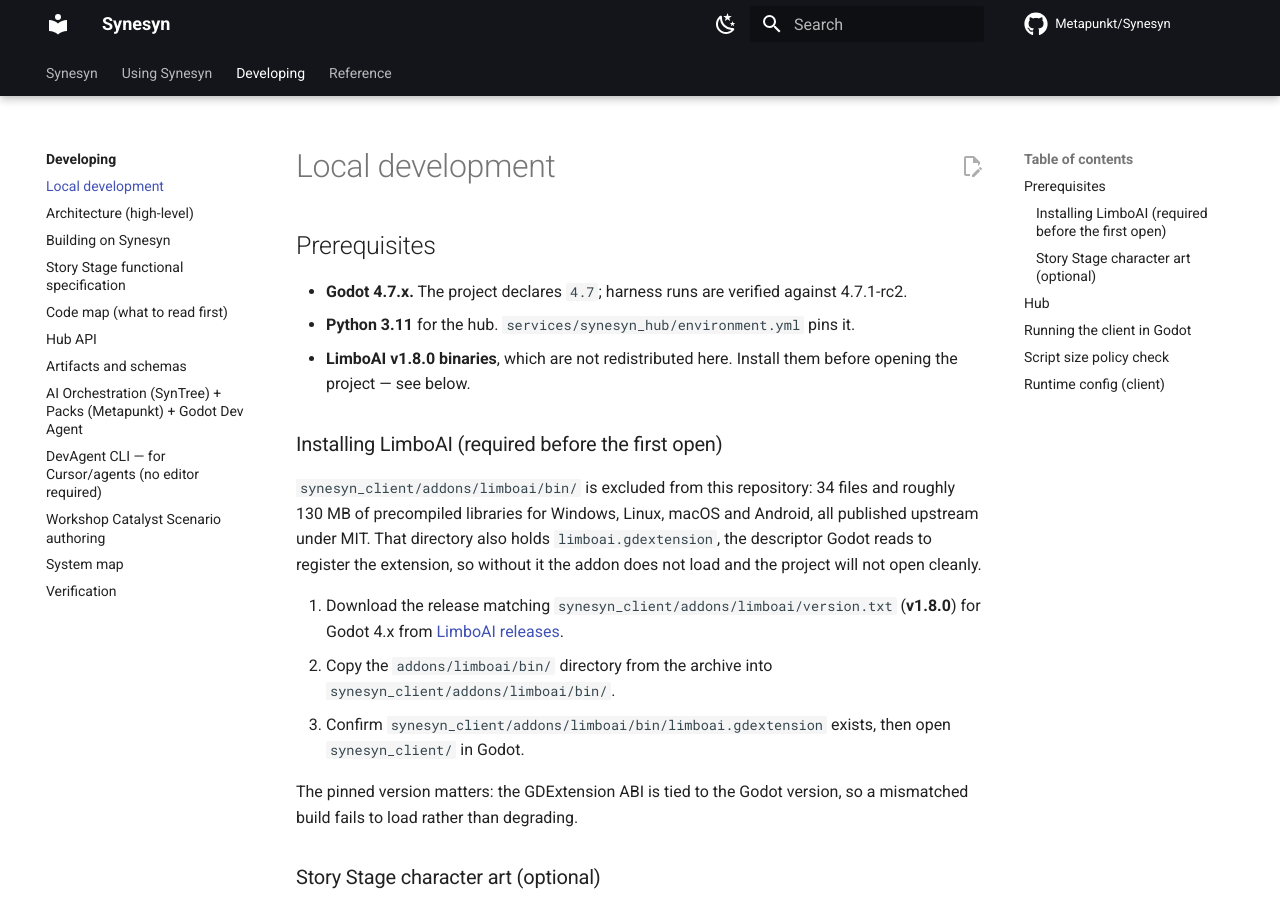
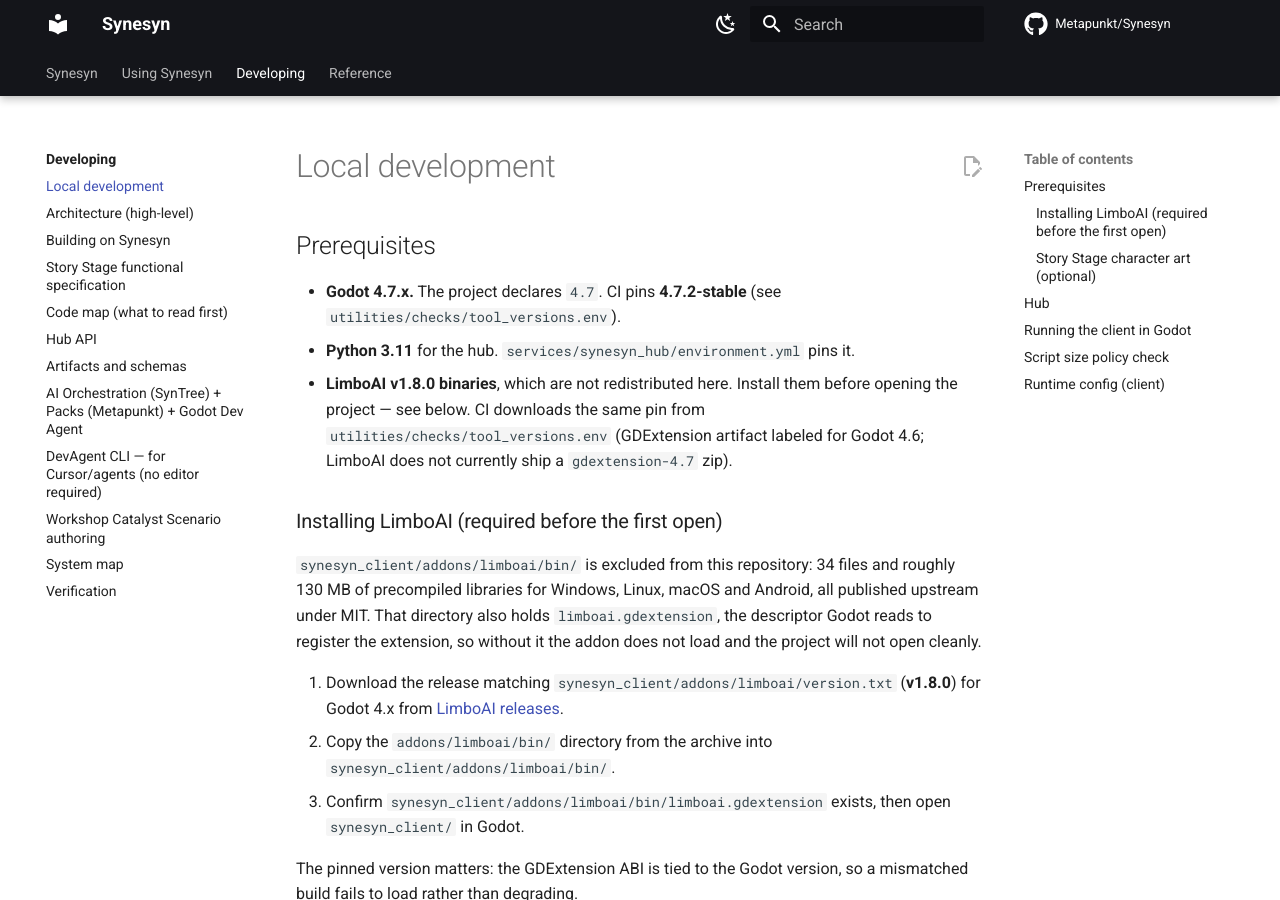
Before and after one commit to Metapunkt/Synesyn, an MkDocs documentation site: the page built from docs/developer-guide/local-dev.md, in a window 1280 px wide and 900 px high. Built offline with MkDocs 1.6.1 and Material for MkDocs 9.7.7, drawn with Linux system fonts in a browser that asks for light colours; comment, search, counter and statistics services are not loaded.

Commit message:
ci: pin Godot 4.7.2-stable and LimboAI v1.8.0 with checksums
Centralize tool pins in utilities/checks/tool_versions.env and verify
SHA-256 on download. Godot tracks project 4.7.x; LimboAI stays on the
documented v1.8.0 gdextension-4.6 artifact (no 4.7 GDExtension published).

Co-authored-by: synes-bot <synes-bot@users.noreply.github.com>

```diff
--- a/docs/developer-guide/local-dev.md
+++ b/docs/developer-guide/local-dev.md
@@ -2,11 +2,13 @@
 
 ## Prerequisites
 
-- **Godot 4.7.x.** The project declares `4.7`; harness runs are verified against
-  4.7.1-rc2.
+- **Godot 4.7.x.** The project declares `4.7`. CI pins **4.7.2-stable** (see
+  `utilities/checks/tool_versions.env`).
 - **Python 3.11** for the hub. `services/synesyn_hub/environment.yml` pins it.
 - **LimboAI v1.8.0 binaries**, which are not redistributed here. Install them
-  before opening the project — see below.
+  before opening the project — see below. CI downloads the same pin from
+  `utilities/checks/tool_versions.env` (GDExtension artifact labeled for Godot 4.6;
+  LimboAI does not currently ship a `gdextension-4.7` zip).
 
 ### Installing LimboAI (required before the first open)
 
```
Also changed, not shown: 2 other files.
